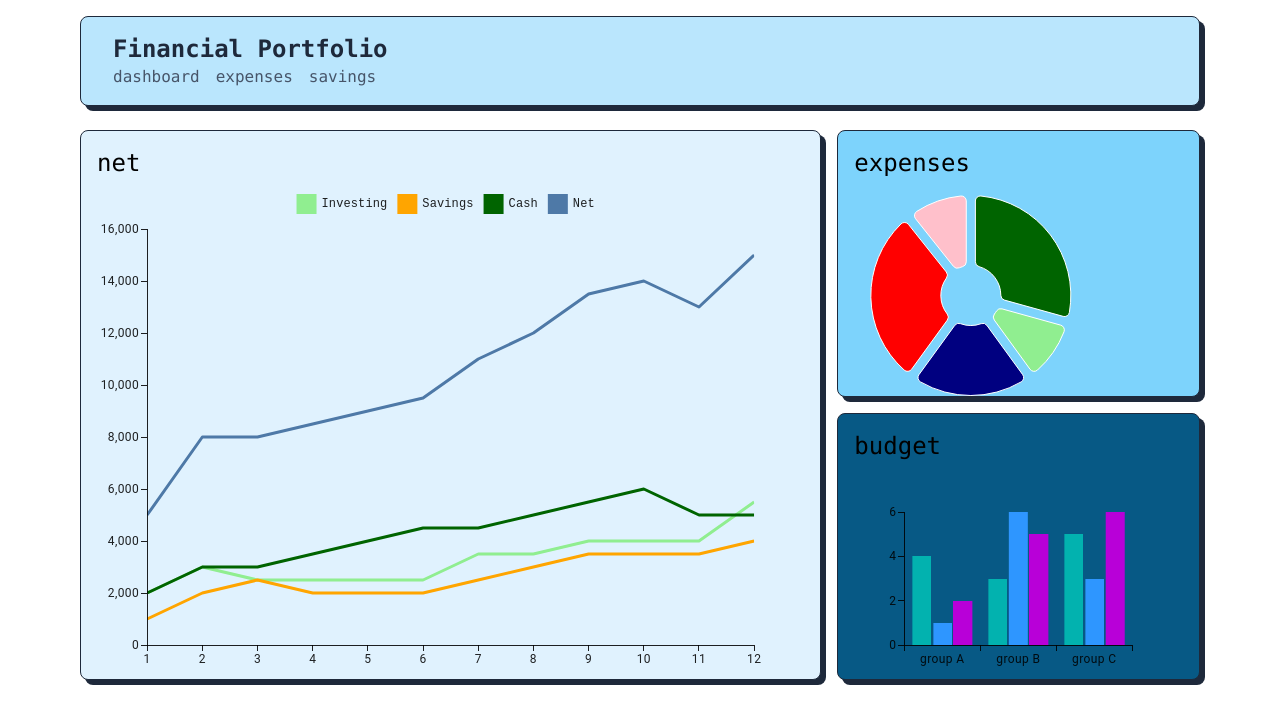
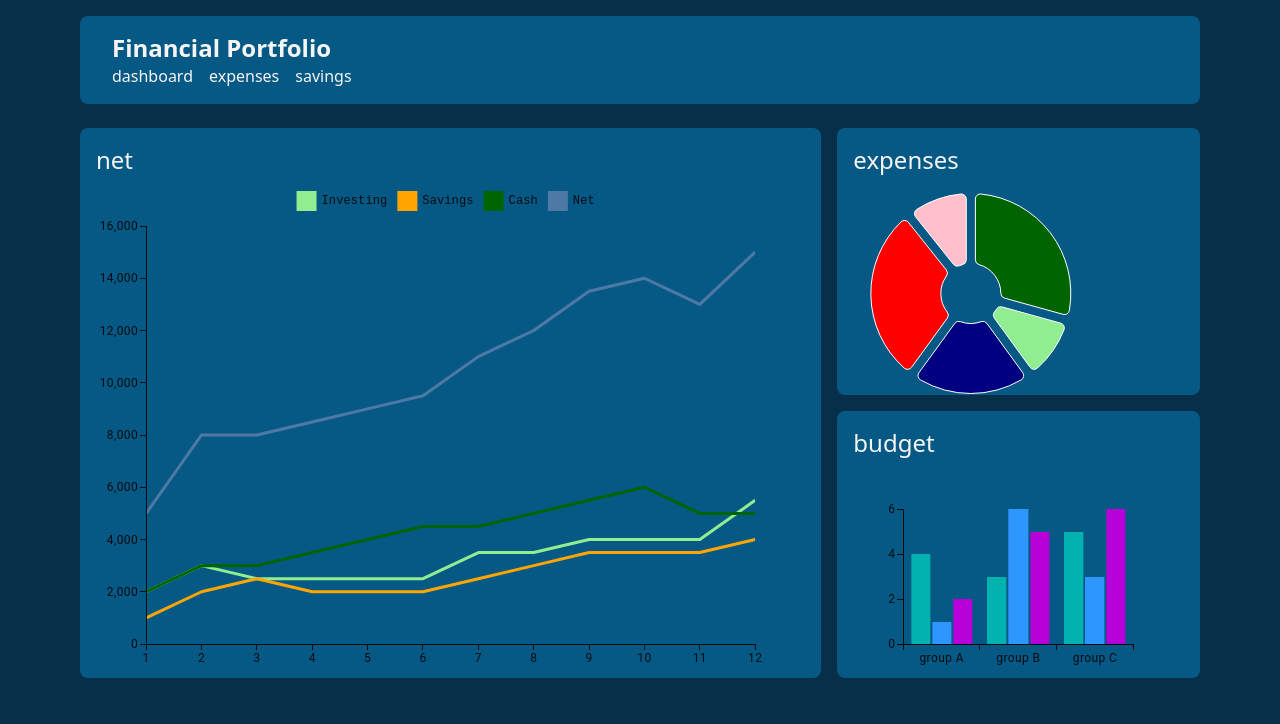
Before and after one commit to dannygrimmig/feed-app, a React (Create React App) app: page /dashboard in a window 1280 px wide. Shown: the top 724 px of the page. Built offline with nearby package versions, Linux system fonts and the light colour scheme.

Commit message:
modernize style

```diff
--- a/src/App.js
+++ b/src/App.js
@@ -6,13 +6,14 @@ function App() {
   const links = ["dashboard", "expenses", "savings"];
 
   return (
-    <div className="App font-mono font-thin p-4 max-w-6xl mx-auto">
-      <div className="text-slate-800 bg-sky-200 px-8 py-4 rounded-lg mb-6 sticky top-0 shadow-[5px_5px] shadow-slate-800 border border-slate-800 z-10">
+    <div className="App font-sans font-thin bg-sky-950 text-stone-100 min-h-screen">
+      <div className="max-w-6xl mx-auto p-4">
+        <div className="bg-sky-800 px-8 py-4 rounded-lg mb-6 sticky top-0 z-10">
           <h1 className="text-2xl font-black">Financial Portfolio</h1>
           <div className="flex space-x-4">
             {links.map((link) => (
               <h3
-              className={`text-slate-600 decoration-1 underline-offset-2 ${
+                className={`decoration-1 underline-offset-2 ${
                   link === activeSlug && "underline"
                 }  hover:underline`}
                 onClick={() => setActiveSlug(link)}
@@ -25,6 +26,7 @@ function App() {
 
         <Outlet />
       </div>
+    </div>
   );
 }
 
--- a/src/pages/Dashboard/Dashboard.js
+++ b/src/pages/Dashboard/Dashboard.js
@@ -2,8 +2,7 @@ import * as React from "react";
 import { LineChart, PieChart, BarChart } from "@mui/x-charts";
 
 export function Dashboard() {
-  const boxStyles =
-    "rounded-lg shadow-[5px_5px] shadow-slate-800 border border-slate-800 p-4";
+  const boxStyles = "rounded-lg p-4";
 
   const annualNet = [
     {
@@ -110,7 +109,7 @@ export function Dashboard() {
     <>
       {/* <h1 className="text-5xl mb-4">Dashboard</h1> */}
       <div className="grid grid-rows-3 md:grid-cols-3 md:grid-rows-2 h-[1000px] md:h-[550px] gap-4">
-        <div className={`md:col-span-2 md:row-span-2 bg-sky-100 ${boxStyles}`}>
+        <div className={`md:col-span-2 md:row-span-2 bg-sky-800 ${boxStyles}`}>
           <h1 className="text-2xl">net</h1>
           <LineChart
             xAxis={[
@@ -143,7 +142,7 @@ export function Dashboard() {
           />
         </div>
 
-        <div className={`bg-sky-300 ${boxStyles}`}>
+        <div className={`bg-sky-800 ${boxStyles}`}>
           <h1 className="text-2xl">expenses</h1>
 
           <PieChart
```
Lines whose indentation alone changed are shown as unchanged.
